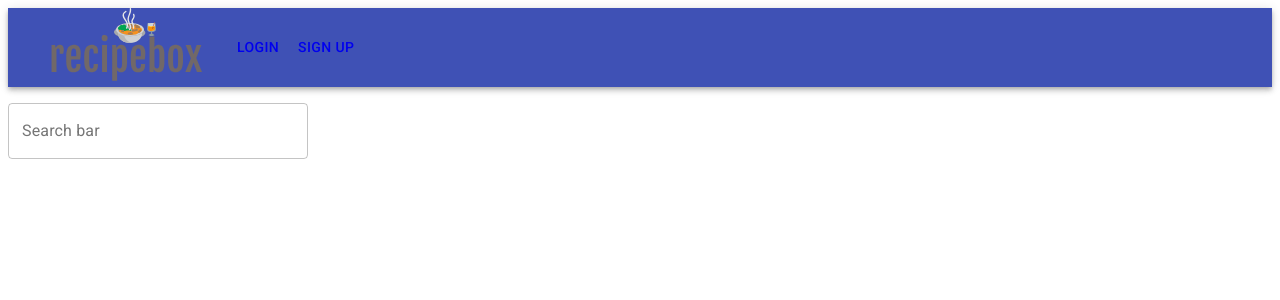
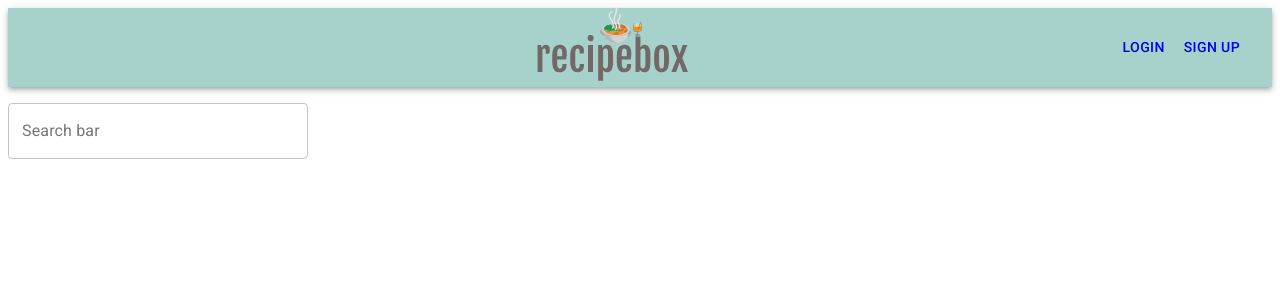
Before and after one commit to wuocci/recipes, a React (Create React App) app in the folder frontend/: page / in a window 1280 px wide. Shown: the top 300 px of the page. Built offline with nearby package versions, Linux system fonts and the light colour scheme; the HTML template or start-up script is replaced by a standard one.

Commit message:
appbar styles add

```diff
--- a/frontend/src/components/appBar/AppBar.js
+++ b/frontend/src/components/appBar/AppBar.js
@@ -15,18 +15,22 @@ const ButtonAppBar = (props) => {
     const isProfilePage = props.isProfilePage;
     if (!isProfilePage) {
         return (
-            <div className="AppBar">
+            <div className="appbar">
                 <AppBar position="static">
                     <Toolbar>
+                        <div className="appbar-logo">
                             <Link to="/">
                                 <img src={logo} alt="logo of the brand"></img>
                             </Link>
+                        </div>
+                        <div className="appbar-buttons">
                             <Link to="/LoginPage">
                                 <LogInButton />
                             </Link>
                             <Link to="/SignUpPage">
                                 <SignUpButton />
                             </Link>
+                        </div>
                     </Toolbar>
                 </AppBar>
             </div>
--- a/frontend/src/components/appBar/SignUpButton.js
+++ b/frontend/src/components/appBar/SignUpButton.js
@@ -2,7 +2,7 @@ import Button from '@material-ui/core/Button';
 
 const SignUpButton = () => {
     return (
-        <div className="SignUpButton">
+        <div>
             <Button color="inherit">Sign up</Button>
         </div>
     );
--- a/frontend/src/components/appBar/logInButton.js
+++ b/frontend/src/components/appBar/logInButton.js
@@ -2,7 +2,7 @@ import Button from '@material-ui/core/Button';
 
 const LogInButton = () => {
     return (
-        <div className="LogInButton">
+        <div>
             <Button color="inherit">Login</Button>
         </div>
     );
--- a/frontend/src/css/App.css
+++ b/frontend/src/css/App.css
@@ -4,7 +4,6 @@
 h1{
   font-weight: 300;
 }
-
 
 
 /* LOGIN PAGE STUFF */
@@ -24,7 +23,6 @@ h1{
   font-size: 13px;
   margin-left: 200px;
 }
-
 
 .login-form .MuiButton-root{
   margin-top: 20px;
@@ -68,3 +66,19 @@ h1{
   width: 250px;
   margin: 10px;
 }
+
+/* APPBAR STUFF */
+
+.MuiAppBar-root{
+  background-color: #A7D2CB !important;
+}
+
+.appbar-logo{
+  margin-left: 40%;
+}
+
+.appbar-buttons{
+  display: flex;
+  flex-direction: row;
+  margin-left: auto;
+}
```
Lines whose indentation alone changed are shown as unchanged.
